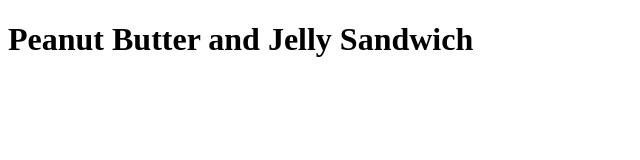
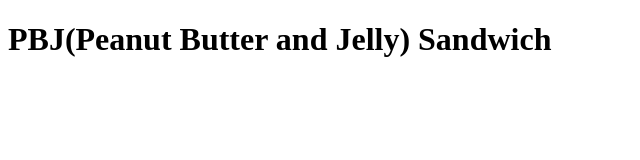
Before and after one commit to TheLastConrad/odin-recipes, a plain HTML site: page recipes/pbj.html in a window 1280 px wide. Shown: the whole page, without its empty margins (0-640 px from the left). Drawn offline with Linux system fonts and the light colour scheme.

Commit message:
changed peanut-butter-jelly-sandwich mentions to pbj

```diff
--- a/recipes/peanut-butter-jelly-sandwich.html
+++ b/recipes/pbj.html
@@ -10,7 +10,7 @@
   </head>
 
   <body>
-    <h1>Peanut Butter and Jelly Sandwich</h1>
+    <h1>PBJ(Peanut Butter and Jelly) Sandwich</h1>
 
 
 
```
